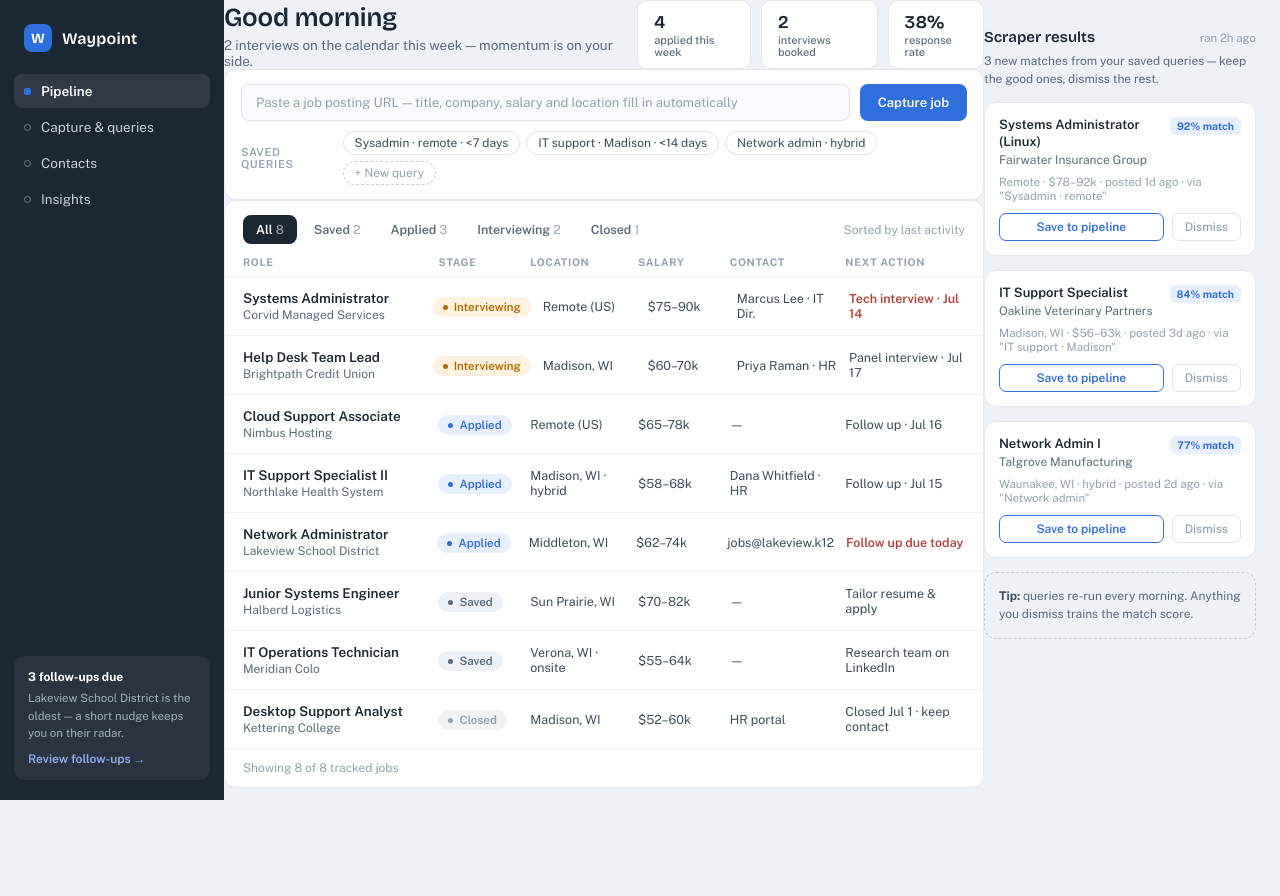
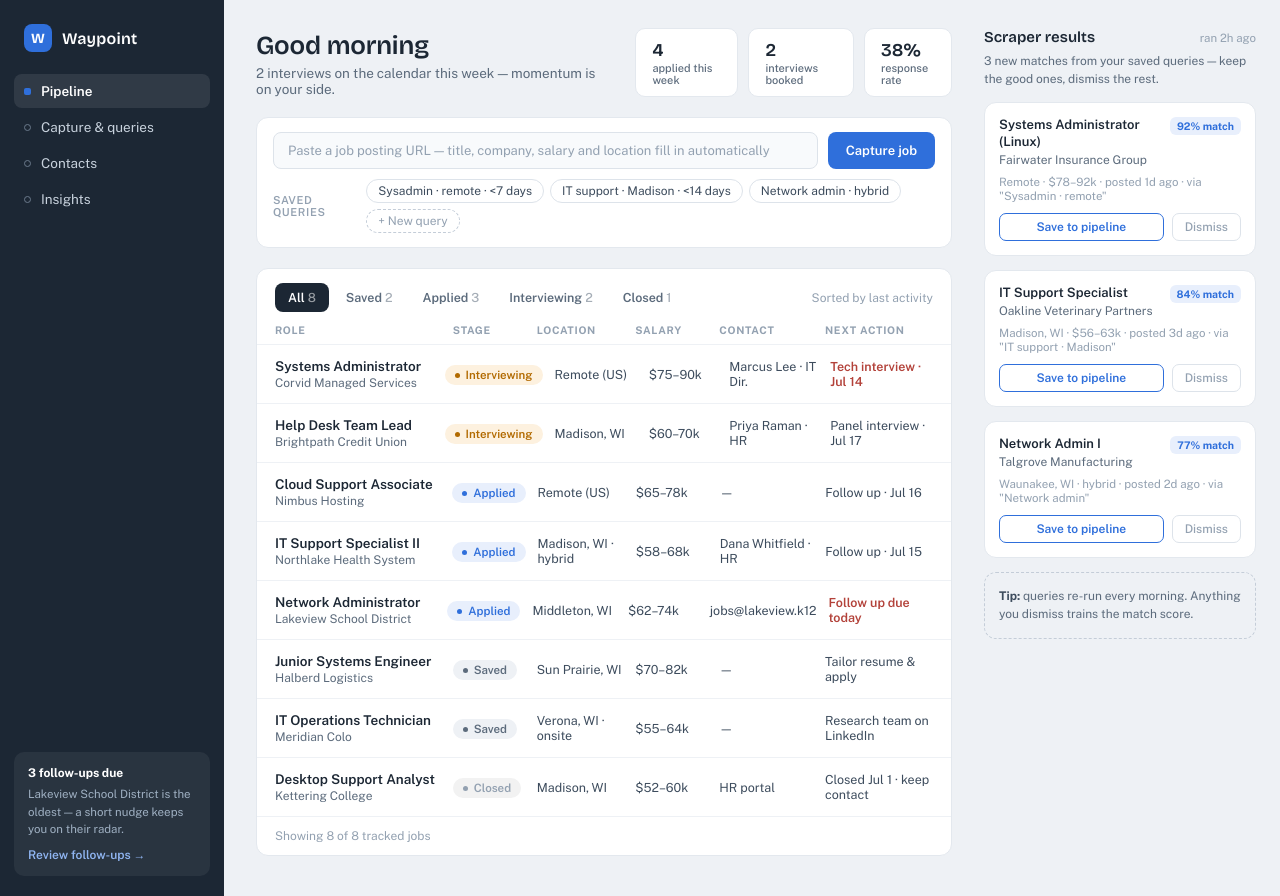
Before and after one commit to jimjamscott22/waypoint, a React (Vite) app: page / in a window 1280 px wide. Before the commit the page ends 800 px from the top, so only its background shows below. Built offline with nearby package versions, Linux system fonts and the light colour scheme; the HTML template or start-up script is replaced by a standard one.

Commit message:
feat: assemble Pipeline Dashboard layout

```diff
--- a/src/App.jsx
+++ b/src/App.jsx
@@ -1,18 +1,19 @@
+import { useJobsStore } from './hooks/useJobsStore';
 import Sidebar from './components/Sidebar';
 import Header from './components/Header';
 import CaptureBar from './components/CaptureBar';
 import PipelineTable from './components/PipelineTable';
 import JobDetailPanel from './components/JobDetailPanel';
 import ReviewQueue from './components/ReviewQueue';
-import { useJobsStore } from './hooks/useJobsStore';
 
 export default function App() {
   const store = useJobsStore();
 
   return (
-    <div style={{ display: 'flex', minHeight: '100vh' }}>
+    <div style={{ display: 'flex', minHeight: '100vh', minWidth: 1280 }}>
       <Sidebar />
-      <main style={{ flex: 1 }}>
+
+      <main style={{ flex: 1, minWidth: 0, padding: '28px 32px 40px', display: 'flex', flexDirection: 'column', gap: 20 }}>
         <Header />
         <CaptureBar onCapture={store.captureJob} />
         <PipelineTable
@@ -21,14 +22,16 @@ export default function App() {
           tabs={store.tabs}
           stageFilter={store.stageFilter}
           onSelectStage={store.setStageFilter}
-          onSelectJob={id => store.selectJob(id)}
+          onSelectJob={store.selectJob}
           onUpdateDraftField={store.updateDraftField}
           onCommitDraft={store.commitDraft}
           onDiscardDraft={store.discardDraft}
         />
-        {store.selectedJob && <JobDetailPanel job={store.selectedJob} onClose={store.clearSelection} />}
       </main>
+
       <ReviewQueue queue={store.queue} onSave={store.saveToPipeline} onDismiss={store.dismissMatch} />
+
+      {store.selectedJob && <JobDetailPanel job={store.selectedJob} onClose={store.clearSelection} />}
     </div>
   );
 }
```
